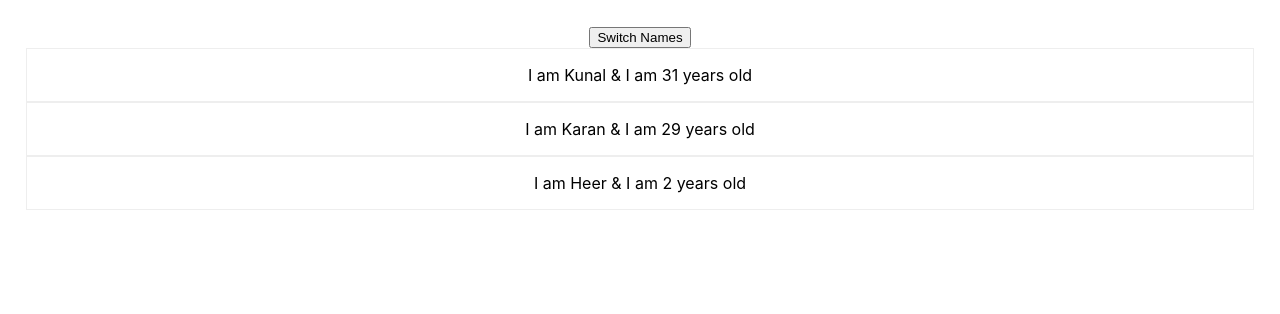
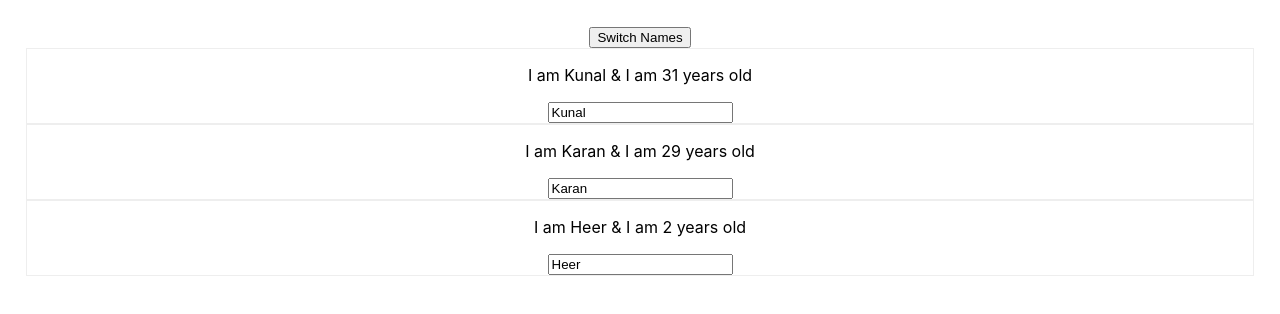
Before and after one commit to kunalrs/react-complete-guide, a React (Create React App) app: page / in a window 1280 px wide. Shown: the top 314 px of the page. Built offline with nearby package versions, Linux system fonts and the light colour scheme.

Commit message:
Two-way binding

```diff
--- a/src/App.js
+++ b/src/App.js
@@ -23,8 +23,18 @@ const App = props => {
         { name: "Karan R Sagar", age: "29" },
         { name: "Heer K Sagar", age:"2" }
       ]
-    })
+    });
   };
+
+  const nameChangeHandler = (event) => {
+    setPersonsState({
+      persons:[
+        { name: "Kunal", age: "31" },
+        { name: event.target.value, age: "29" },
+        { name: "Heer K Sagar", age:"2" }
+      ]
+    });
+  }
 
   return (
     <div className="App">
@@ -36,6 +46,7 @@ const App = props => {
           name={personsState.persons[0].name}
           age={personsState.persons[0].age} />
         <Person
+          changed={nameChangeHandler}
           name={personsState.persons[1].name}
           age={personsState.persons[1].age} />
         <Person
--- a/src/Person/Person.js
+++ b/src/Person/Person.js
@@ -3,9 +3,10 @@ import './Person.css';
 
 const person = (props) => {
     return (
-        <div className="person" onClick={props.onClick}>
+        <div className="person" onClick={props.onClick} >
             <p>I am {props.name} & I am {props.age} years old</p>
             <p>{props.children}</p>
+            <input type="text" onChange={props.changed} value={props.name} />
         </div>
     );
 };
```
